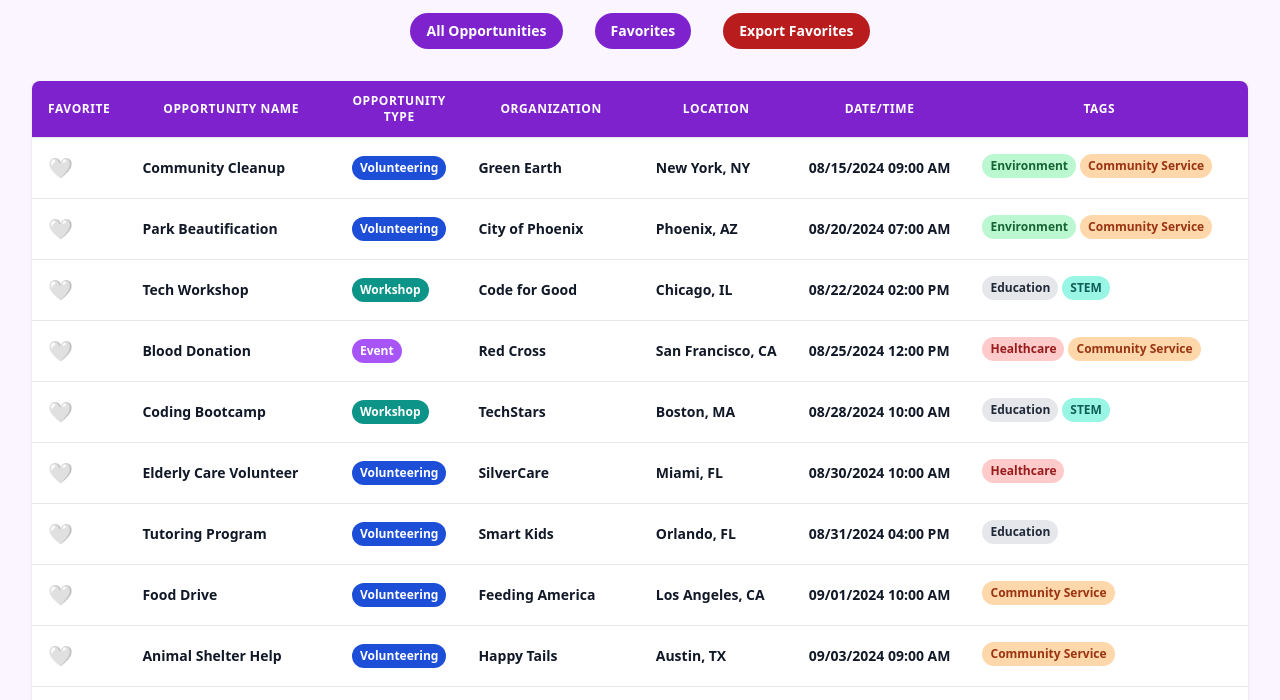
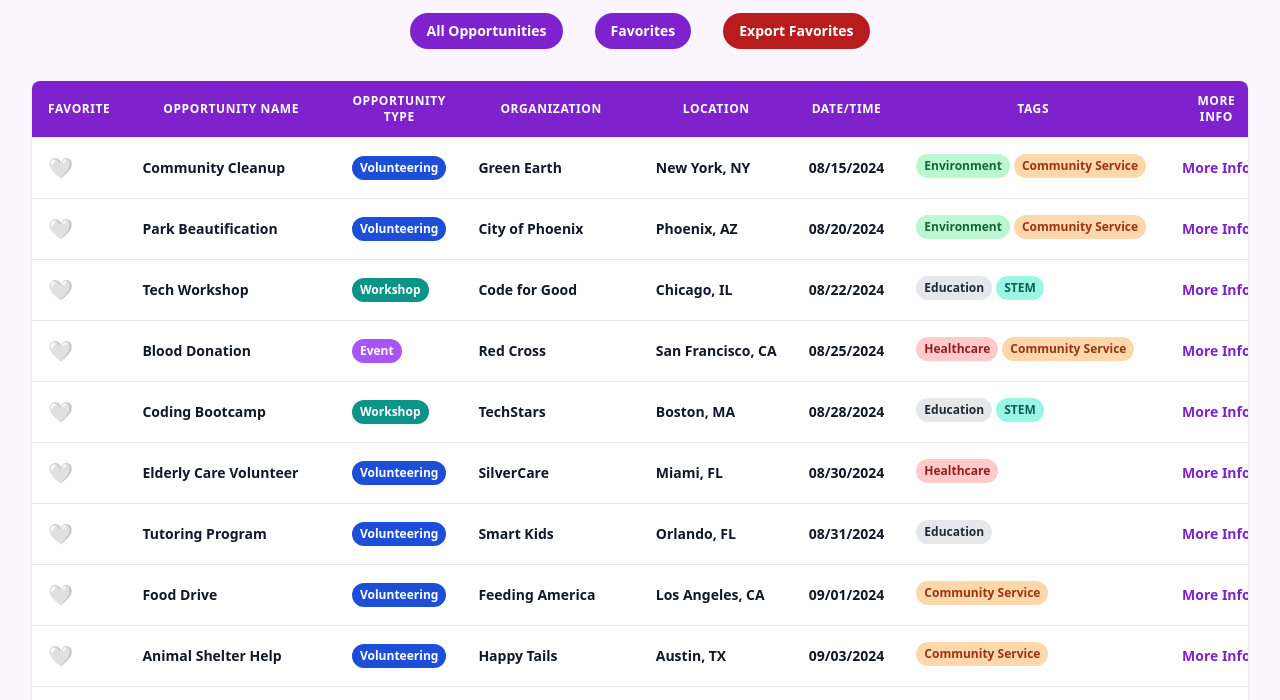
Before and after one commit to Joshveer/YoudemoniaTable, a website: page public/index.html in a window 1280 px wide. Shown: the part 99-799 px from the top of the page. Drawn offline with nearby package versions, Linux system fonts and the light colour scheme.

Commit message:
removed time from display

```diff
--- a/public/index.html
+++ b/public/index.html
@@ -198,7 +198,7 @@
                     </td> <!-- Opportunity Type moved here -->
                     <td class="px-4 py-4 whitespace-nowrap text-sm font-bold text-gray-900">${opp.organization}</td>
                     <td class="px-4 py-4 whitespace-nowrap text-sm font-bold text-gray-900">${opp.location}</td>
-                    <td class="px-4 py-4 whitespace-nowrap text-sm font-bold text-gray-900">${opp.datetime}</td>
+                    <td class="px-4 py-4 whitespace-nowrap text-sm font-bold text-gray-900">${opp.datetime.split(" ")[0]}</td>
                     <td class="px-4 py-4 whitespace-nowrap text-sm text-gray-900">
                         ${opp.tags.map(tag => `<span class="inline-block px-2 py-1 rounded-full text-xs font-semibold mr-1 mb-1 ${getTagColor(tag)}">${tag}</span>`).join('')}
                     </td>
```
